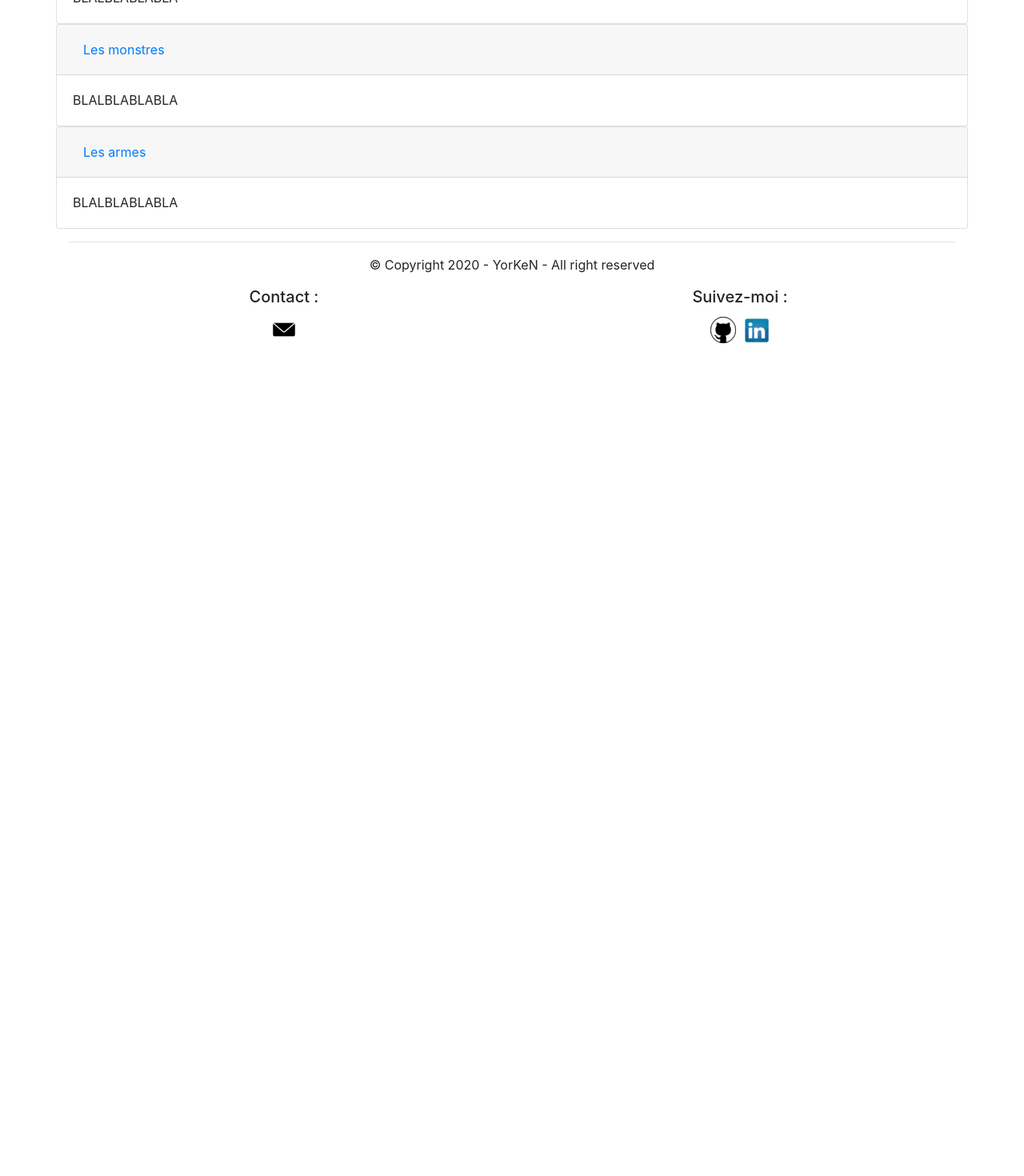
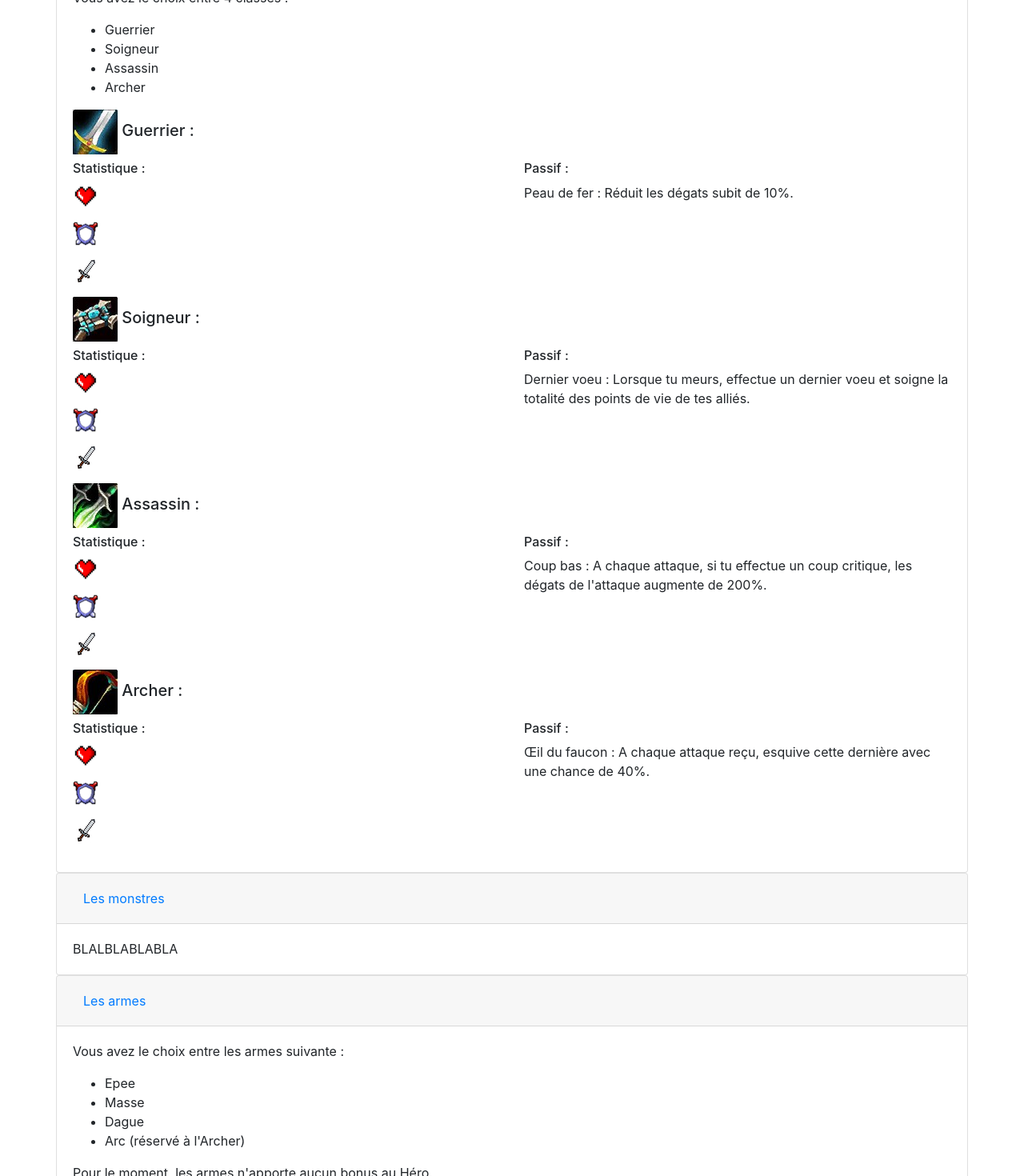
Before and after one commit to YorKeN-git/swbattle, an Angular app: page /faq in a window 1280 px wide. Shown: the part 500-1970 px from the top of the page at 80% size. Before the commit the page ends 934 px from the top, so only its background shows below. Built offline with nearby package versions, Linux system fonts and the light colour scheme.

Commit message:
WIP : FAQ#2

```diff
--- a/src/app/components/information-jeu/information-jeu.component.html
+++ b/src/app/components/information-jeu/information-jeu.component.html
@@ -38,7 +38,97 @@
 
                 <div id="collapseTwo" class="collapse show" aria-labelledby="headingTwo" data-parent="#faqTwo">
                     <div class="card-body">
-                        BLALBLABLABLA
+                        <p>Vous avez le choix entre 4 classes :</p>
+                        <ul>
+                            <li>Guerrier</li>
+                            <li>Soigneur</li>
+                            <li>Assassin</li>
+                            <li>Archer</li>
+                        </ul>
+                        <!-- Présentation Guerrier-->
+                        <h5> <img src="./assets/images/icon_classe/guerrier.jpg" alt=""> Guerrier :</h5>
+                        <div class="row">
+                            <div class="col">
+                                <h6>Statistique :</h6>
+                                <p>
+                                    <img src="./assets/images/icon_stat/hp.png" title="HP">
+                                </p>
+                                <p>
+                                    <img src="./assets/images/icon_stat/def.png" title="DEF">
+                                </p>
+                                <p>
+                                    <img src="./assets/images/icon_stat/atk.jpg" title="ATK">
+                                </p>
+                            </div>
+                            <div class="col">
+                                <h6>Passif :</h6>
+                                <p>Peau de fer : Réduit les dégats subit de 10%.</p>
+                            </div>
+                        </div>
+                        <!-- /Présentation Guerrier-->
+                        <!-- Présentation Soigneur-->
+                        <h5> <img src="./assets/images/icon_classe/priest.jpg" alt=""> Soigneur :</h5>
+                        <div class="row">
+                            <div class="col">
+                                <h6>Statistique :</h6>
+                                <p>
+                                    <img src="./assets/images/icon_stat/hp.png" title="HP">
+                                </p>
+                                <p>
+                                    <img src="./assets/images/icon_stat/def.png" title="DEF">
+                                </p>
+                                <p>
+                                    <img src="./assets/images/icon_stat/atk.jpg" title="ATK">
+                                </p>
+                            </div>
+                            <div class="col">
+                                <h6>Passif :</h6>
+                                <p>Dernier voeu : Lorsque tu meurs, effectue un dernier voeu et soigne la totalité des points de vie de tes alliés.</p>
+                            </div>
+                        </div>
+                        <!-- /Présentation Soigneur-->
+                        <!-- Présentation Assassin-->
+                        <h5> <img src="./assets/images/icon_classe/assassin.jpg" alt=""> Assassin :</h5>
+                        <div class="row">
+                            <div class="col">
+                                <h6>Statistique :</h6>
+                                <p>
+                                    <img src="./assets/images/icon_stat/hp.png" title="HP">
+                                </p>
+                                <p>
+                                    <img src="./assets/images/icon_stat/def.png" title="DEF">
+                                </p>
+                                <p>
+                                    <img src="./assets/images/icon_stat/atk.jpg" title="ATK">
+                                </p>
+                            </div>
+                            <div class="col">
+                                <h6>Passif :</h6>
+                                <p>Coup bas : A chaque attaque, si tu effectue un coup critique, les dégats de l'attaque augmente de 200%.</p>
+                            </div>
+                        </div>
+                        <!-- /Présentation Assassin-->
+                        <!-- Présentation Archer-->
+                        <h5> <img src="./assets/images/icon_classe/archer.jpg" alt=""> Archer :</h5>
+                        <div class="row">
+                            <div class="col">
+                                <h6>Statistique :</h6>
+                                <p>
+                                    <img src="./assets/images/icon_stat/hp.png" title="HP">
+                                </p>
+                                <p>
+                                    <img src="./assets/images/icon_stat/def.png" title="DEF">
+                                </p>
+                                <p>
+                                    <img src="./assets/images/icon_stat/atk.jpg" title="ATK">
+                                </p>
+                            </div>
+                            <div class="col">
+                                <h6>Passif :</h6>
+                                <p>Œil du faucon : A chaque attaque reçu, esquive cette dernière avec une chance de 40%.</p>
+                            </div>
+                        </div>
+                        <!-- /Présentation Archer-->
                     </div>
                 </div>
             </div>
@@ -80,7 +170,14 @@
 
                 <div id="collapseFour" class="collapse show" aria-labelledby="headingFour" data-parent="#faqFour">
                     <div class="card-body">
-                        BLALBLABLABLA
+                        <p>Vous avez le choix entre les armes suivante : </p>
+                        <ul>
+                            <li>Epee</li>
+                            <li>Masse</li>
+                            <li>Dague</li>
+                            <li>Arc (réservé à l'Archer)</li>
+                        </ul>
+                        <p>Pour le moment, les armes n'apporte aucun bonus au Héro.</p>
                     </div>
                 </div>
             </div>
```
